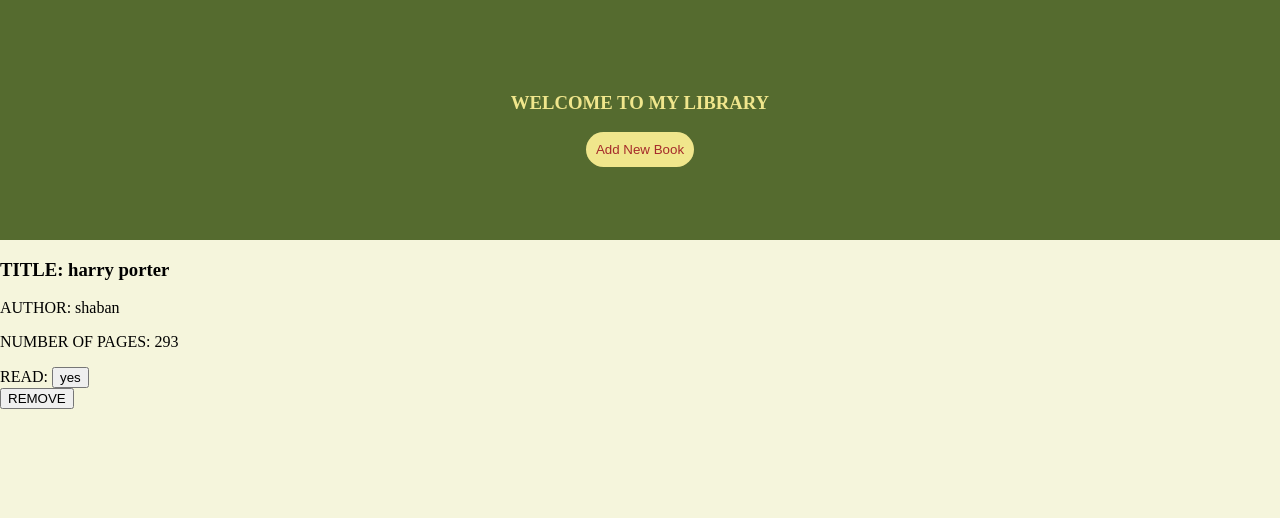
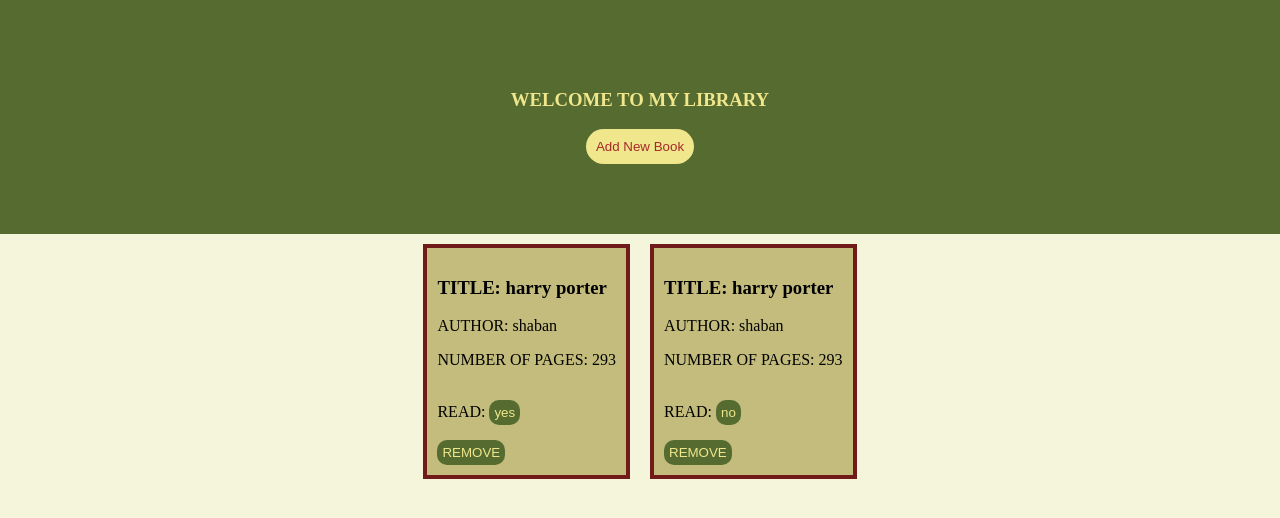
Before and after one commit to z-shaban/library, a plain HTML site: page index.html in a window 1280 px wide. Drawn offline with Linux system fonts and the light colour scheme.

Commit message:
add css styling

```diff
--- a/script.js
+++ b/script.js
@@ -116,3 +116,4 @@ add.addEventListener("click",(e) =>{
 
 
 addBookToLibrary("harry porter", "shaban", "293", "yes");
+addBookToLibrary("harry porter", "shaban", "293", "no");
--- a/style.css
+++ b/style.css
@@ -6,6 +6,7 @@ html, body{
 body{
     display: flex;
     flex-direction: column;
+    background-color: beige;
 }
 
 header{
@@ -15,7 +16,6 @@ header{
     align-items: center;
     justify-content: center;
     background-color: darkolivegreen;
-    box-shadow: 0 5px 15px rgba(85, 107, 47, 0.5);
 }
 
 header>h3{
@@ -41,7 +41,9 @@ dialog{
     background-color: rgb(232, 227, 174);
 }
 
-#add{
+#add,
+.read-button,
+.remove{
     background-color: darkolivegreen;
     margin-top: 15px;
     border: none;
@@ -52,11 +54,25 @@ dialog{
     color: khaki;
 }
 
-#add:hover{
+#add:hover,
+.read-button:hover,
+.remove:hover{
     background-color: rgb(52, 72, 18);
 }
 
 main{
+    display: flex;
+    align-items: flex-start;
+    flex-wrap: wrap;
     background-color: beige;
     height: 70%;
+    justify-content: center;
+    gap: 20px;
+    padding: 10px;
 }
+
+.book-card{
+    border: 4px solid rgb(113, 26, 26);
+    padding: 10px;
+    background-color: rgb(195, 188, 124);
+}
```
